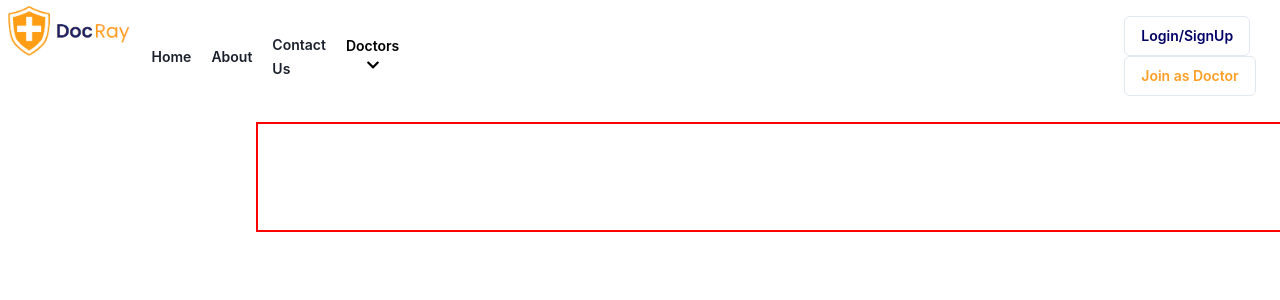
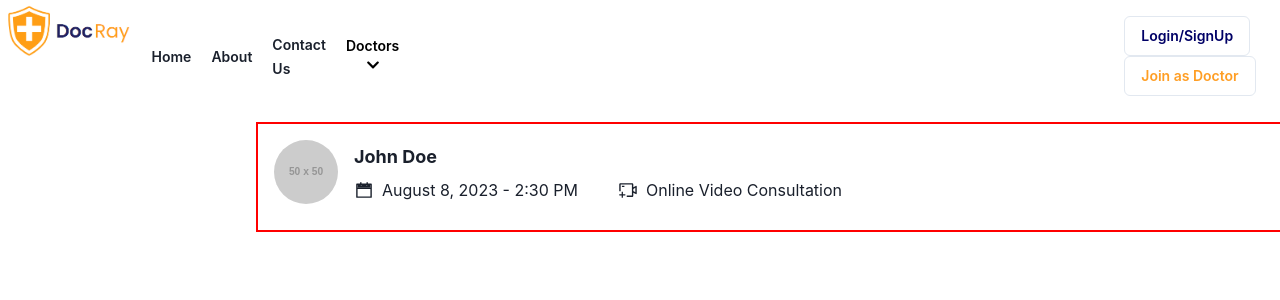
Before and after one commit to UsamaGhazan/DOCRAY, a React (Create React App) app in the folder frontend/: page /docAppointment in a window 1280 px wide. Shown: the top 300 px of the page. Built offline with nearby package versions, Linux system fonts and the light colour scheme.

Commit message:
DoctorAppointmentScreen features added

```diff
--- a/frontend/src/Screens/DoctorScreens/DoctorAppointmentScreen.js
+++ b/frontend/src/Screens/DoctorScreens/DoctorAppointmentScreen.js
@@ -1,4 +1,18 @@
-import { Box, Heading } from '@chakra-ui/react';
+import {
+  AiOutlineCalendar,
+  AiOutlineVideoCameraAdd,
+  AiTwotoneCalendar,
+} from 'react-icons/ai';
+import {
+  Avatar,
+  Box,
+  Flex,
+  Grid,
+  HStack,
+  Heading,
+  Icon,
+  Text,
+} from '@chakra-ui/react';
 import React from 'react';
 
 const DoctorAppointmentScreen = () => {
@@ -6,7 +20,37 @@ const DoctorAppointmentScreen = () => {
     <>
       <section className="docApptScreen">
         <Box ml={{ base: 0, md: 60 }} p="4">
-          <Box w={1200} h="110px" border={'2px solid red'}></Box>
+          <Box w={1200} h="110px" border="2px solid red">
+            <Grid templateColumns="auto 1fr" gap="4" alignItems="center" p="4">
+              {/* Avatar */}
+              <Avatar
+                name="John Doe"
+                src="https://via.placeholder.com/50"
+                size="lg"
+              />
+
+              {/* Patient name and Date-time section */}
+              <Flex align="center">
+                <Flex direction="column">
+                  {/* Patient name */}
+                  <Text fontSize="lg" fontWeight="bold">
+                    John Doe
+                  </Text>
+                  {/* Date and Time */}
+                  <HStack mt="2" spacing={10}>
+                    <HStack>
+                      <Icon as={AiTwotoneCalendar} boxSize="5" />
+                      <span fontSize="md"> August 8, 2023 - 2:30 PM</span>
+                    </HStack>
+                    <HStack>
+                      <Icon as={AiOutlineVideoCameraAdd} boxSize="5" />
+                      <span fontSize="md"> Online Video Consultation</span>
+                    </HStack>
+                  </HStack>
+                </Flex>
+              </Flex>
+            </Grid>
+          </Box>
         </Box>
       </section>
     </>
```
